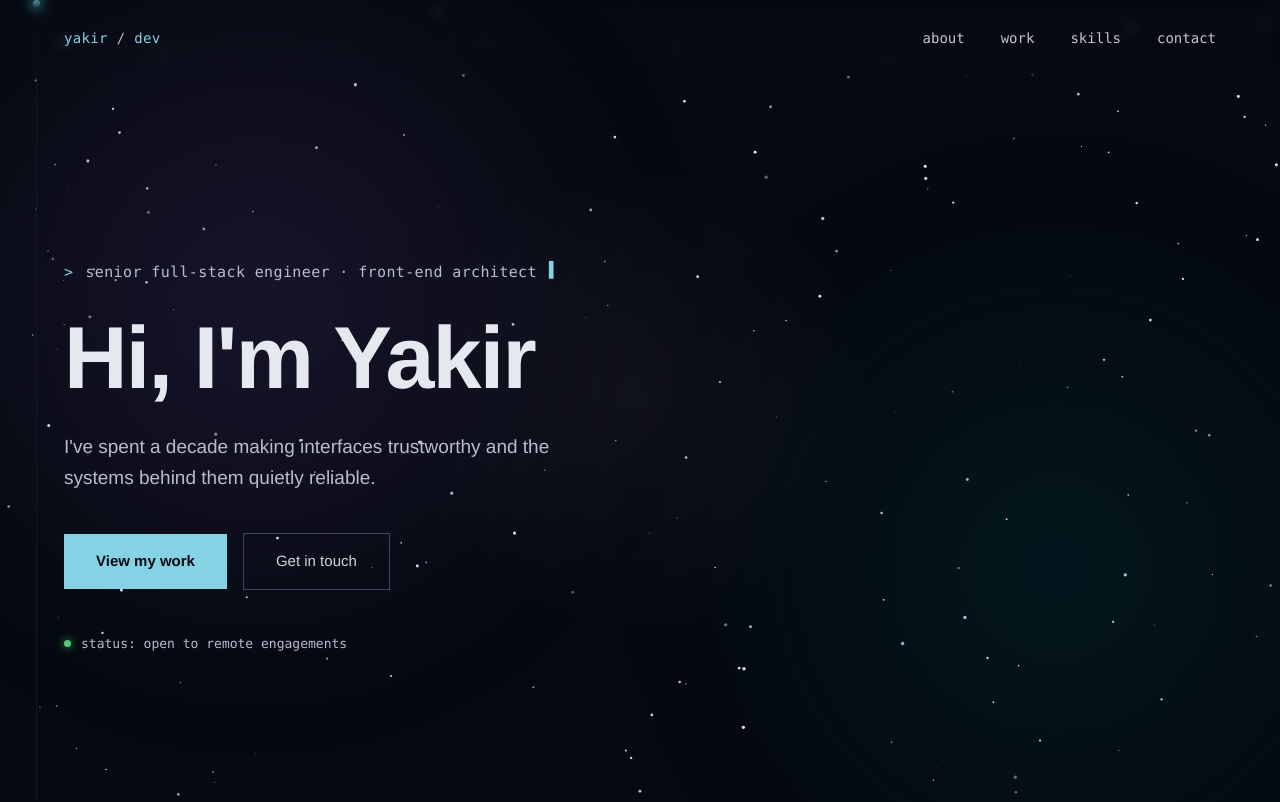
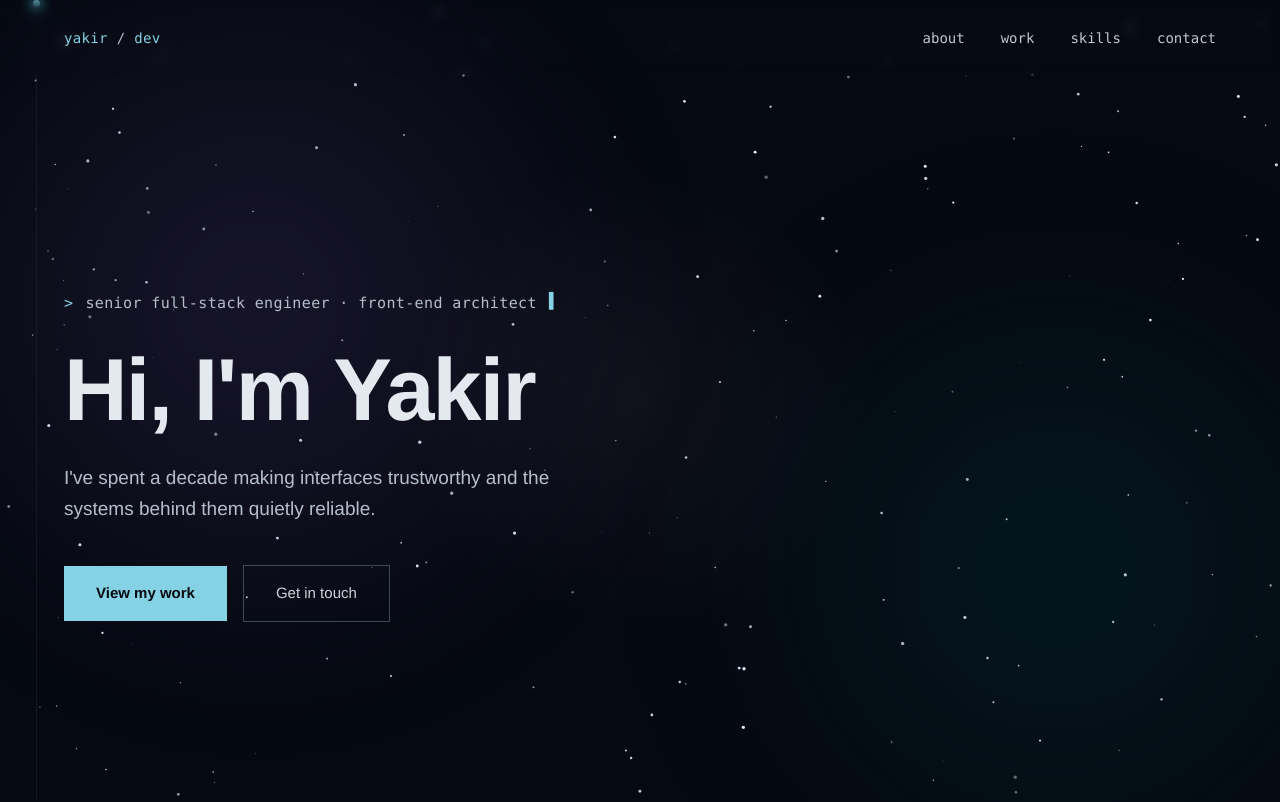
Before and after one commit to yagiro/site, a Next.js app: page / in a window 1280 px wide. Shown: the top 802 px of the page. Built offline with nearby package versions, Linux system fonts and the light colour scheme.

Commit message:
remove status from hero section

```diff
--- a/src/components/sections/Hero.tsx
+++ b/src/components/sections/Hero.tsx
@@ -36,11 +36,6 @@ export function Hero() {
             Get in touch
           </a>
         </Reveal>
-
-        <Reveal className="mt-11 flex items-center gap-2.5 font-mono text-[13px] text-muted">
-          <span className="h-[7px] w-[7px] rounded-full bg-green shadow-[0_0_8px_oklch(0.7_0.16_150)]" />
-          status: open to remote engagements
-        </Reveal>
       </div>
     </section>
   );
```
